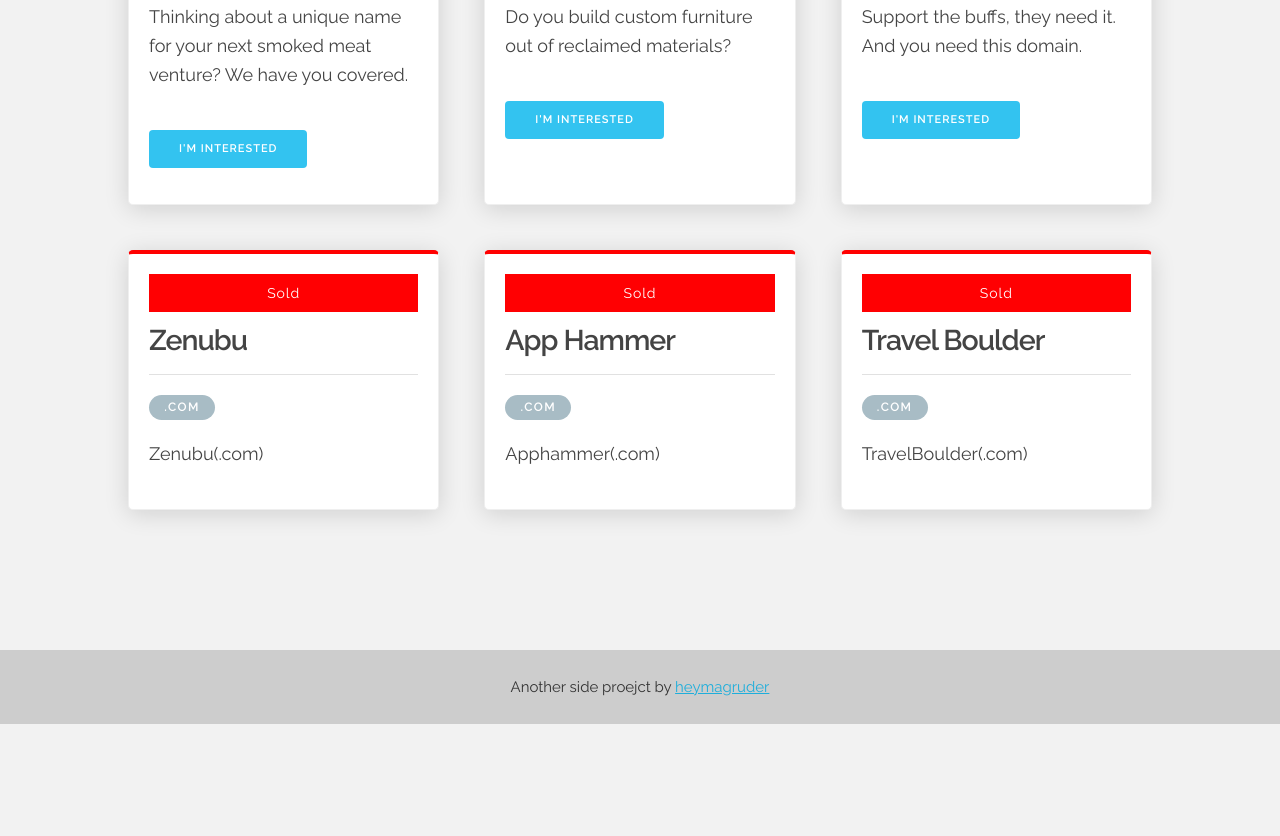
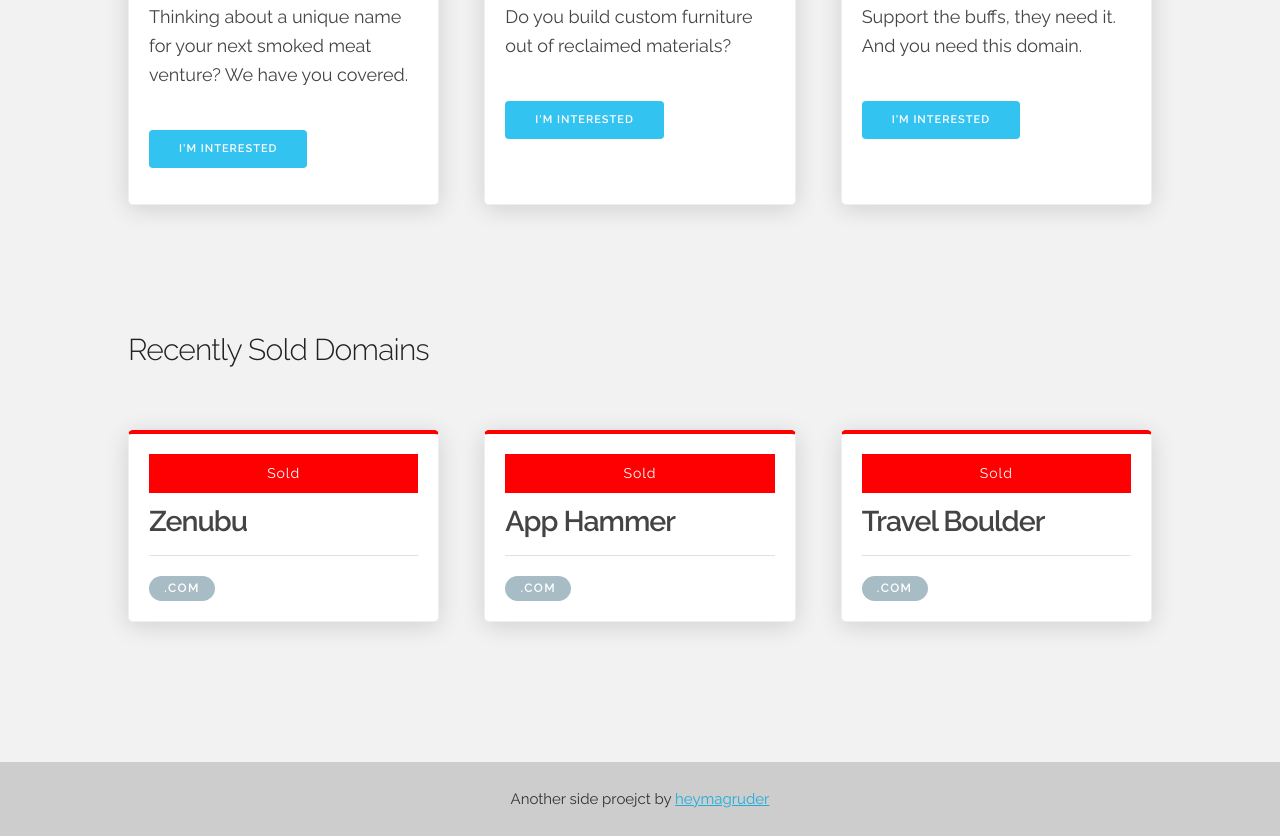
Before and after one commit to heymagruder/nameies, a plain HTML site: page index.html in a window 1280 px wide. Shown: the part 1300-2136 px from the top of the page. Before the commit the page ends 2024 px from the top, so only its background shows below. Drawn offline with nearby package versions, Linux system fonts and the light colour scheme.

Commit message:
added a title to recently sold

```diff
--- a/css/styles.css
+++ b/css/styles.css
@@ -147,3 +147,8 @@ footer {
   background-color: #fff;
 
 }
+
+.recently-sold {
+  padding-top: 80px;
+  padding-bottom: 40px;
+}
--- a/index.html
+++ b/index.html
@@ -121,13 +121,21 @@
             </div>
           </article>
 
+    <div class="row">
+      <div class="twelve.columns">
+        <div class="recently-sold">
+          <h4>Recently Sold Domains</h4>
+        </div>
+      </div>
+    </div>
+</div> <!-- close main grid div -->
 
+ <main class="grid">
           <article>
             <div class="text">
             <div class="promo">Sold</div>
               <h3>Zenubu</h3>
               <div class="domain">.COM</div>
-              <p>Zenubu(.com)</p>
             </div>
           </article>
 
@@ -136,7 +144,6 @@
             <div class="promo">Sold</div>
               <h3>App Hammer</h3>
               <div class="domain">.COM</div>
-              <p>Apphammer(.com)</p>
             </div>
           </article>
 
@@ -145,7 +152,6 @@
             <div class="promo">Sold</div>
               <h3>Travel Boulder</h3>
               <div class="domain">.COM</div>
-              <p>TravelBoulder(.com)</p>
             </div>
           </article>
 
```
